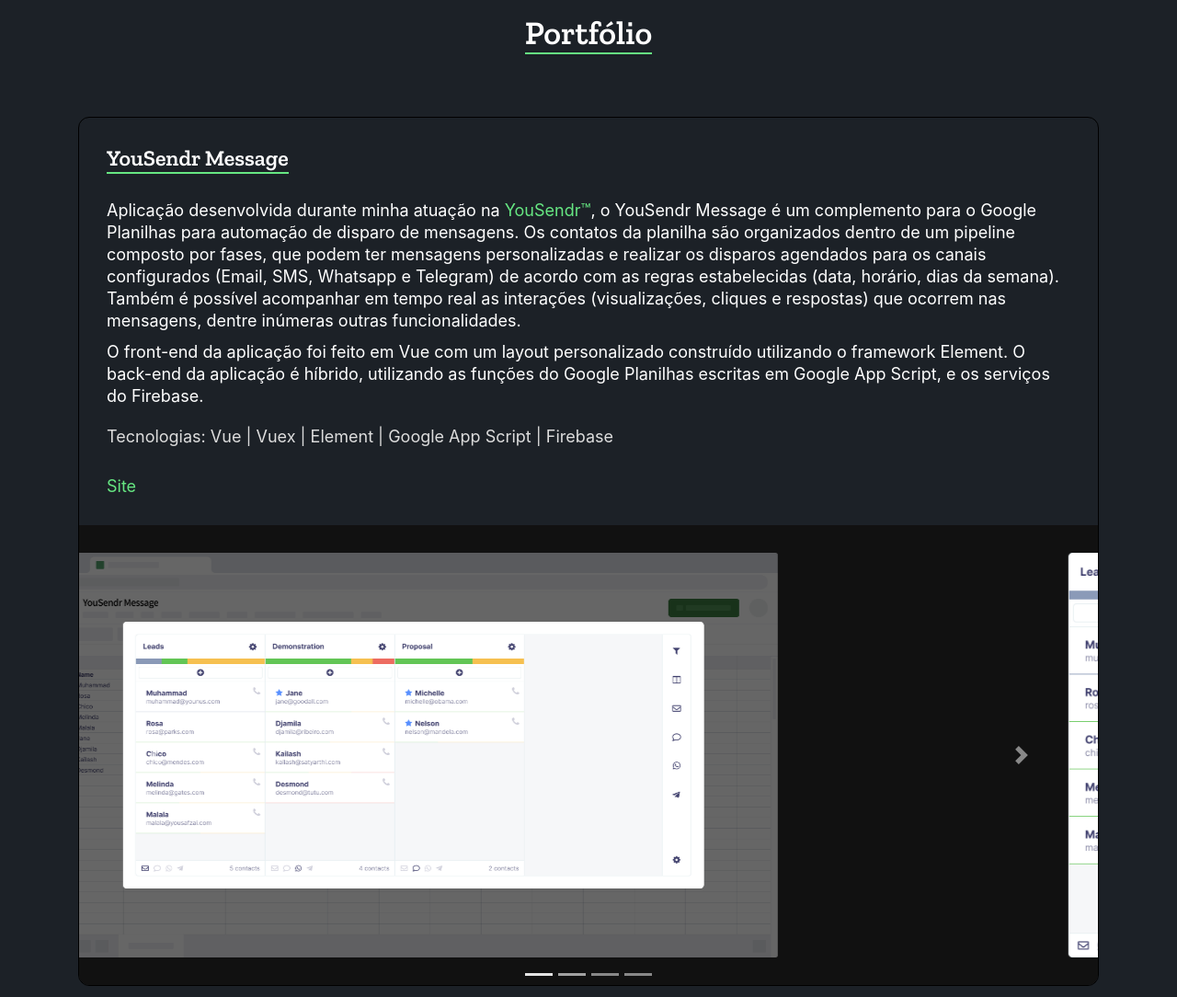
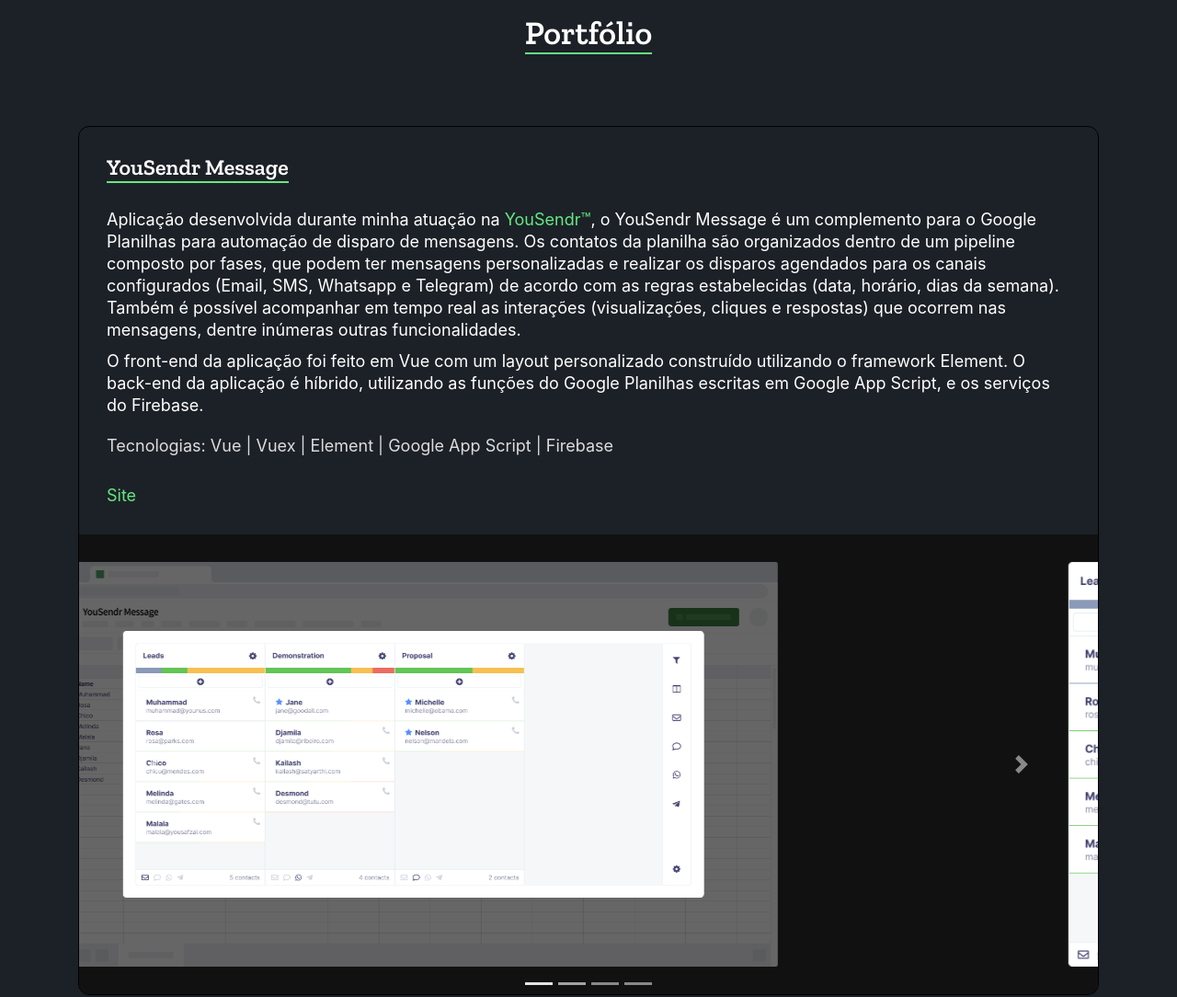
Before and after one commit to murilo9/murilo, a Gatsby site: page / in a window 1280 px wide. Shown: the part 3060-4144 px from the top of the page at 92% size. Built offline with nearby package versions, Linux system fonts and the light colour scheme; Gatsby itself is replaced by a stand-in of ours.

Commit message:
Portfolio card adjustment; Missing anchors

```diff
--- a/src/components/PortfolioCard.js
+++ b/src/components/PortfolioCard.js
@@ -66,7 +66,7 @@
   null;
     // Render
     return (
-      <div className="mh-portfolio-card mt-6">
+      <div className="mh-portfolio-card mt-7">
         <div className="pt-3 pl-3 pr-3 pb-3">
           <h3 className="green-title-border">{this.props.title}</h3>
           <div className="mt-2">
--- a/src/sections/Portfolio.js
+++ b/src/sections/Portfolio.js
@@ -104,7 +104,7 @@
 
   render() {
     return (
-      <section>
+      <section id="portfolio">
         <Container>
           <div className="d-flex justify-content-center">
             <h2 className="green-title-border">Portfólio</h2>
--- a/src/sections/Skills.js
+++ b/src/sections/Skills.js
@@ -7,7 +7,7 @@
 class SkillsSection extends React.Component {
   render() {
     return (
-      <section className="bkg-dark-2">
+      <section className="bkg-dark-2" id="skills">
         <Container className="d-flex flex-column align-items-center">
           <h2 className="green-title-border mb-0">Habilidades</h2>
           <div className="mt-3 d-flex flex-column align-items-center">
```
